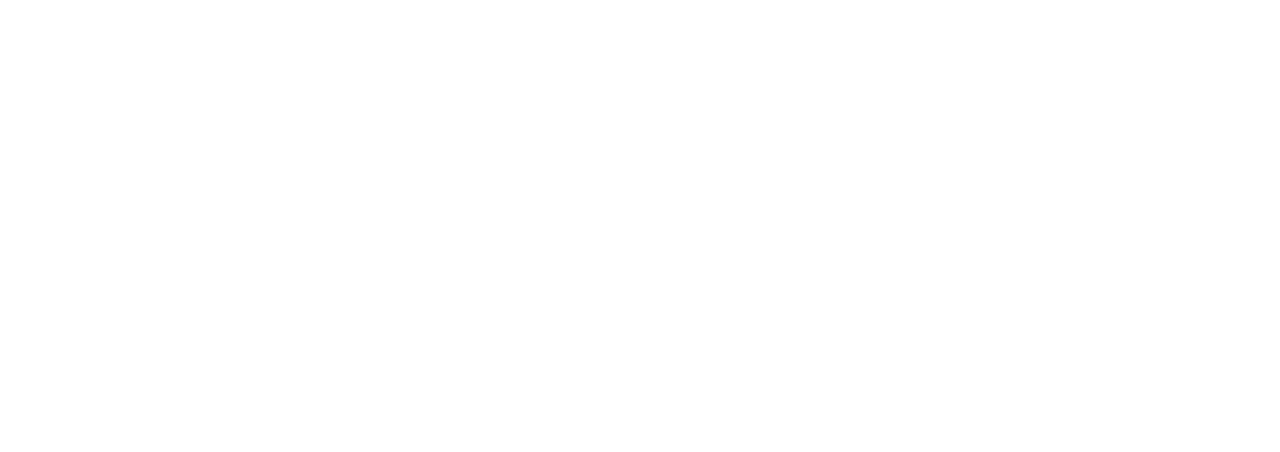
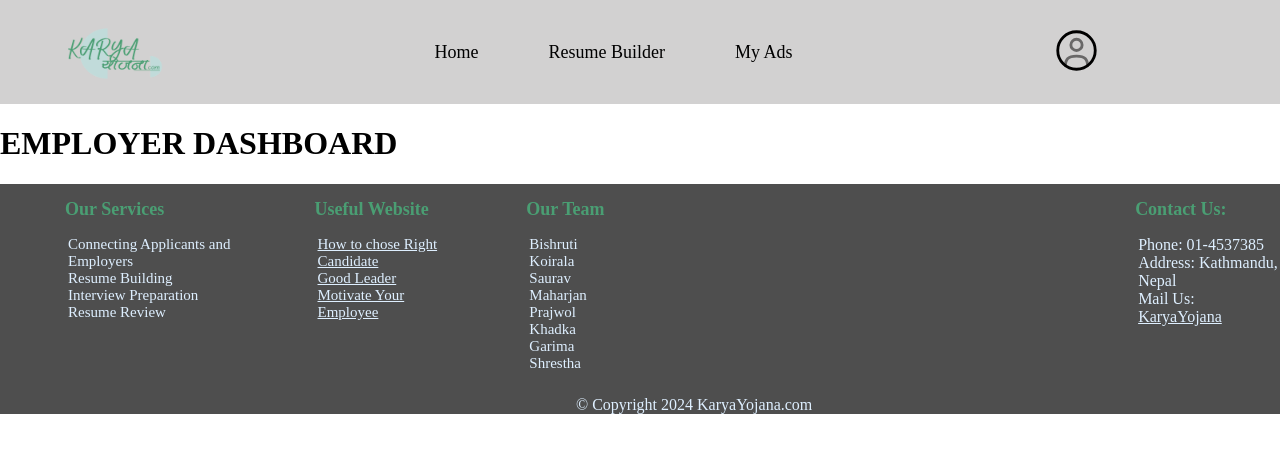
Before and after one commit to b-shhhh/KaryaYojana, a React (Vite) app in the folder karya-yojana/: page /empDash in a window 1280 px wide. Before the commit this address had no page. Shown: the top 452 px of the page. Built offline with nearby package versions, Linux system fonts and the light colour scheme; sample sign-in values are in the browser's storage.

Commit message:
Added Emp side header and footer

```diff
--- /dev/null
+++ b/karya-yojana/src/features/EmpDashboard.jsx
@@ -0,0 +1,10 @@
+import React from "react";
+
+ const EmpDashboard=()=>{
+    return(
+        <>
+        <h1>EMPLOYER DASHBOARD</h1>
+        </>
+    );
+}
+export default EmpDashboard;
--- /dev/null
+++ b/karya-yojana/src/features/EmpFeatures.jsx
@@ -0,0 +1,22 @@
+import React, { Suspense, lazy } from "react";
+import { useLocation } from "react-router-dom";
+
+const EmpHeader = lazy(() => import("./EmpHeader.jsx"));
+const EmpFooter = lazy(() => import("./EmpFooter.jsx"));
+const Dash = lazy(() => import("./EmpDashboard.jsx"));
+
+const EmpFeature = () => {
+  const location = useLocation();
+
+  return (
+    <Suspense fallback={<div>Loading...</div>}>
+      <EmpHeader />
+
+      {location.pathname === "/empDash" ? <Dash /> : <div>404 Page Not Found</div>}
+
+      <EmpFooter />
+    </Suspense>
+  );
+};
+
+export default EmpFeature;
--- /dev/null
+++ b/karya-yojana/src/features/EmpFooter.jsx
@@ -0,0 +1,62 @@
+import React, { useEffect, useState } from 'react';
+import '../css/landingstyle.css';
+
+function Footer(){
+    const [showAboutSection, setShowAboutSection] = useState(false);
+     useEffect(() => {
+        const timers = [];
+    timers.push(setTimeout(() => setShowAboutSection(true), 500));
+    return () => timers.forEach(timer => clearTimeout(timer));
+}, []);
+    return (
+        <footer>
+            {showAboutSection && (
+        <div className="footer">
+            <div className="footer__container">
+            <div className="mid-foot">
+                <h2>Our Services</h2>
+                <ul>
+                    <li>Connecting Applicants and Employers</li>
+                    <li>Resume Building</li>
+                    <li>Interview Preparation</li>
+                    <li>Resume Review</li>
+                </ul>
+            </div>
+            <div className="mid-foot">
+                <h2>Useful Website</h2>
+                <ul>
+                    <li><a href="https://hiring.monster.com/resources/recruiting-strategies/talent-acquisition/hire-the-right-candidate/" target="_blank">How to chose Right Candidate</a></li>
+                    <li><a href="https://theleegroup.com/top-qualities-good-leader-good-boss/" target="_blank">Good Leader</a></li>
+                    <li><a href="https://www.pitchlabs.org/library/operations/human-resources/why-is-motivation-important-how-do-you-motivate-employees?campaignid=19950232516&adgroupid=149300526873&creative=655312097035&matchtype=&device=c&keyword=&gad_source=1" target="_blank">Motivate Your Employee</a></li>
+                </ul>
+            </div>
+            <div className="mid-foot">
+                <h2>Our Team</h2>
+                <ul>
+                    <li>Bishruti Koirala</li>
+                    <li>Saurav Maharjan</li>
+                    <li>Prajwol Khadka</li>
+                    <li>Garima Shrestha</li>
+                </ul>
+            </div>
+            <div className="Touch">
+                <h2>
+                    Contact Us:
+                </h2>
+                <ul>
+                    <li>Phone: 01-4537385</li>
+                    <li>Address: Kathmandu, Nepal</li>
+                    <li>Mail Us: <a href="https://mail.google.com/mail/?view=cm&fs=1&to=prazolkhadka67@gmail.com"
+                target="_blank"
+                rel="noopener noreferrer">KaryaYojana</a></li>
+                </ul>
+            </div>
+            </div>
+            <footer id="copy">© Copyright 2024 KaryaYojana.com</footer>
+        </div>
+            )}
+        </footer>
+    );
+}
+
+export default Footer;
--- /dev/null
+++ b/karya-yojana/src/features/EmpHeader.jsx
@@ -0,0 +1,58 @@
+import React, { useState } from "react";
+import { Link, useLocation } from "react-router-dom";
+import logo from "../assets/Untitled.png";
+import "../css/mainHeader.css";
+
+const HeaderMain = () => {
+  const [isDropdownOpen, setIsDropdownOpen] = useState(false);
+  const location = useLocation(); // Get the current location
+
+  const toggleDropdown = () => {
+    setIsDropdownOpen(!isDropdownOpen);
+  };
+
+  // Helper function to check if the link is active
+  const isActive = (path) => {
+    return location.pathname === path ? "active" : "";
+  };
+  const handleLogout=()=>{
+    localStorage.removeItem('token')
+    window.location.reload()
+  }
+  return (
+    <div className="header-main">
+      <div className="main-logo">
+        <Link to="/EmpHome">
+          <img src={logo} alt="Logo" />
+        </Link>
+      </div>
+      <div className="main-menu">
+        <ul>
+          <li className={isActive("/EmpHome")}>
+            <Link to="/EmpHome">Home</Link>
+          </li>
+          <li className={isActive("/profileEmp")}>
+            <Link to="/profileEmp">Resume Builder</Link>
+          </li>
+          <li className={isActive("/requests")}>
+            <Link to="/applications">My Ads</Link>
+          </li>
+        </ul>
+      </div>
+      <div className="profile" onClick={toggleDropdown}>
+        <img src="../assests/person.svg" alt="Profile" />
+        {isDropdownOpen && (
+          <div className="dropdown-menu">
+            <ul>
+              <li onClick={() => window.location.href = "/profileEmp"}>Profile</li>
+              <li onClick={() => window.location.href = "/empManageAcc"}>Manage Account</li>
+              <li onClick={handleLogout}>Logout</li>
+            </ul>
+          </div>
+        )}
+      </div>
+    </div>
+  );
+};
+
+export default HeaderMain;
--- a/karya-yojana/src/public/EmpLogin.jsx
+++ b/karya-yojana/src/public/EmpLogin.jsx
@@ -29,7 +29,7 @@
             if (response.ok) {
                 setToken(data.token);
                 console.log("Logging in");
-                navigate('/ApplicantHome');
+                navigate('/empDash');
             } else {
                 console.error('Login failed:', data.error);
                 setErrors({ general: data.error });
--- a/karya-yojana/src/rct/App.jsx
+++ b/karya-yojana/src/rct/App.jsx
@@ -6,9 +6,14 @@
 const LandingPage = React.lazy(() => import('../public/LandingPage.jsx'));
 const Authentication = React.lazy(() => import('../public/Authenticaiton.jsx'));
 const Feature = React.lazy(() => import('../features/Feature.jsx'));
+const EmpFeatures = React.lazy(() => import('../features/EmpFeatures'));
 const ProtectedRoute = ({ token, children }) => {
-  return token ? children : <Navigate to="/login" />;
+  if (!token) {
+    return <Navigate to="/login" />;
+  }
+  return <>{children}</>;
 };
+
 function App() {
   const [token, setToken] = useState(localStorage.getItem("token"));
 
@@ -24,7 +29,6 @@
     localStorage.setItem("token", newToken);
     setToken(newToken);
   };
-
   return (
     <Router>
       <Suspense fallback={<div>Loading...</div>}>
@@ -62,6 +66,15 @@
             element={<ProtectedRoute token={token}><Feature />
             </ProtectedRoute>}/>
             <Route path="/jobdesc/:jobId" element={<Feature/>} />
+                        <Route
+              path="/empDash"
+              element={
+                <ProtectedRoute token={token}>
+                  <EmpFeatures />
+                </ProtectedRoute>
+              }
+            />
+
         </Routes>
       </Suspense>
     </Router>
```
Also changed, not shown: 1 other file (tests, documents, lock files or other folders).
